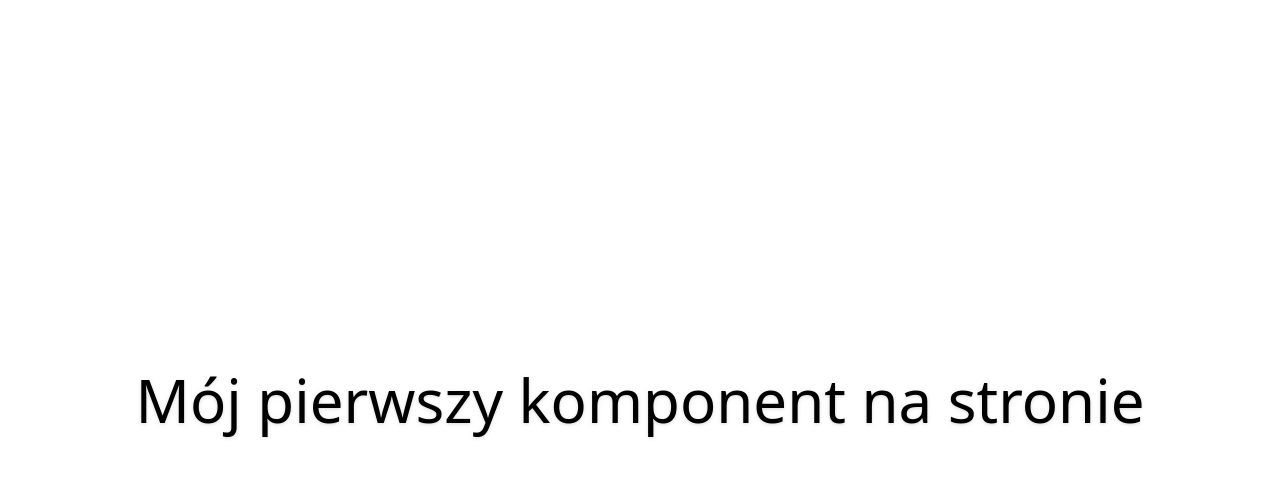
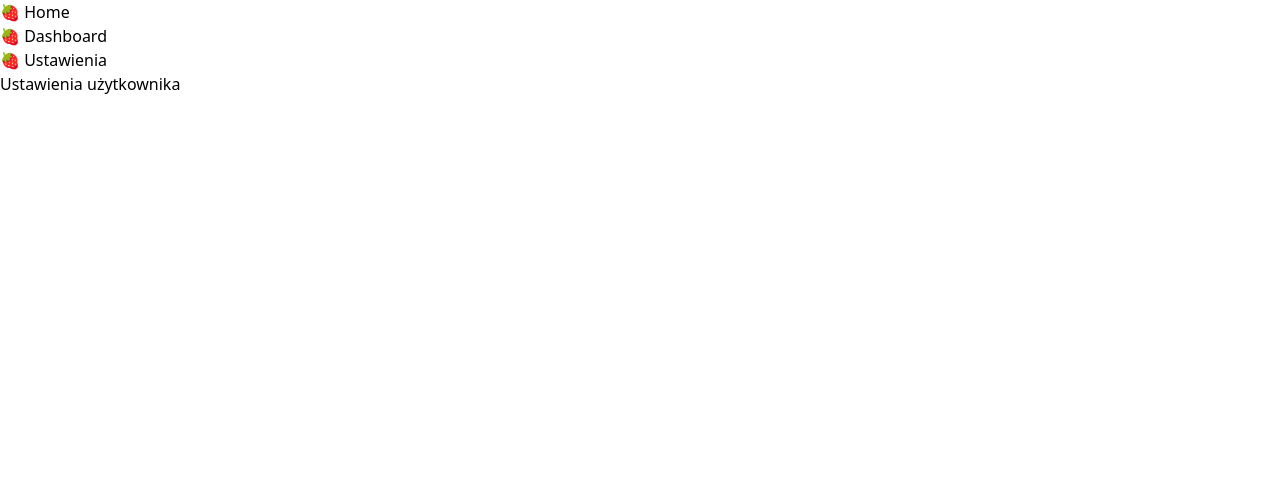
Before and after one commit to patrykgacek/sparly, a React (Create React App) app: page /settings in a window 1280 px wide. Shown: the top 478 px of the page. Built offline with nearby package versions, Linux system fonts and the light colour scheme.

Commit message:
dodanie react-router i przygotowanie szablonu aplikacji

```diff
--- a/package.json
+++ b/package.json
@@ -11,6 +11,7 @@
     "firebase": "^9.2.0",
     "react": "^17.0.2",
     "react-dom": "^17.0.2",
+    "react-router-dom": "^6.0.2",
     "react-scripts": "4.0.3",
     "web-vitals": "^1.0.1"
   },
--- a/src/App.js
+++ b/src/App.js
@@ -1,12 +1,21 @@
 //import TestRejestracji from './roboczy/testRejestracjiFirebase'
+
+import { Routes, Route } from "react-router"
+import Home from "./pages/Home"
+import Inny from "./roboczy/Inny"
+import App2 from "./roboczy/App/App"
+import Dashboard from "./pages/Dashboard"
+import Settings from "./pages/Settings"
 
 const App = () => {
     return (
-        <div>
-            <div className="container antialiased mx-auto filter drop-shadow md:text-3xl lg:text-6xl h-screen flex flex-wrap justify-center items-center">
-                <p>Mój pierwszy komponent na stronie</p>
-            </div>
-        </div>
+        <Routes>
+            <Route path='/' element={ <Home /> } />
+            <Route path='app' element={ <App2 /> } />
+            <Route path='inny' element={ <Inny /> } />
+            <Route path='dashboard' element={ <Dashboard /> } />
+            <Route path='settings' element={ <Settings /> } />
+        </Routes>
     )
 }
 
--- /dev/null
+++ b/src/components/Layout.js
@@ -0,0 +1,14 @@
+import Navigation from "./Navigation";
+
+const Layout = ({ children }) => {
+    return (
+        <>
+            <Navigation />
+            <main>
+                { children }
+            </main>
+        </>
+    )
+}
+
+export default Layout;
--- /dev/null
+++ b/src/components/Navigation.js
@@ -0,0 +1,13 @@
+import { Link } from "react-router-dom";
+
+const Navigation = () => {
+    return (
+        <ul>
+            <li><Link to='/'>🍓 Home</Link></li>
+            <li><Link to='/dashboard'>🍓 Dashboard</Link></li>
+            <li><Link to='/settings'>🍓 Ustawienia </Link></li>
+        </ul>
+    )
+}
+
+export default Navigation;
--- a/src/index.js
+++ b/src/index.js
@@ -2,12 +2,15 @@ import React from 'react'
 import ReactDOM from 'react-dom'
 import './index.css'
 // import App from './roboczy/App/App';
+import { BrowserRouter } from "react-router-dom";
 import App from './App'
 import reportWebVitals from './reportWebVitals'
 
 ReactDOM.render(
   <React.StrictMode>
-    <App />
+    <BrowserRouter>
+      <App />
+    </BrowserRouter>
   </React.StrictMode>,
   document.getElementById('root')
 );
--- /dev/null
+++ b/src/pages/Dashboard.js
@@ -0,0 +1,11 @@
+import Layout from "../components/Layout";
+
+const Dashboard = () => {
+    return (
+        <Layout>
+            <div>Panel główny</div>
+        </Layout>
+    )
+}
+
+export default Dashboard;
--- /dev/null
+++ b/src/pages/Home.js
@@ -0,0 +1,20 @@
+import { Link } from "react-router-dom"
+
+const Home = () => {
+    return (
+        <div>
+            <div className="container antialiased mx-auto filter drop-shadow h-screen flex flex-wrap justify-center items-center">
+                <div>
+                    <p className="md:text-3xl lg:text-6xl pb-4">Landing Page</p>
+                    <ul>
+                        <li><Link to='app'>🍓 Domyślna strona React</Link></li>
+                        <li><Link to='inny'>🍓 Jakiś inny komponent na stronie</Link></li>
+                        <li><Link to='dashboard'>🍓 Główna aplikacja</Link></li>
+                    </ul>
+                </div>
+            </div>
+        </div>
+    )
+}
+
+export default Home
--- /dev/null
+++ b/src/pages/Settings.js
@@ -0,0 +1,11 @@
+import Layout from "../components/Layout";
+
+const Settings = () => {
+    return (
+        <Layout>
+            <div>Ustawienia użytkownika</div>
+        </Layout>
+    )
+}
+
+export default Settings;
--- a/src/roboczy/App/App.js
+++ b/src/roboczy/App/App.js
@@ -1,9 +1,11 @@
 import logo from './logo.svg';
 import './App.css';
+import { Link } from 'react-router-dom';
 
 function App() {
   return (
     <div className="App">
+      <Link to='/'>Powrót do głównej</Link>
       <header className="App-header">
         <img src={logo} className="App-logo" alt="logo" />
         <p>
--- /dev/null
+++ b/src/roboczy/Inny.js
@@ -0,0 +1,16 @@
+import { Link } from "react-router-dom"
+
+const Inny = () => {
+    return (
+        <div>
+            <div className="container antialiased mx-auto filter drop-shadow h-screen flex flex-wrap justify-center items-center">
+                <div>
+                    <p className="md:text-3xl lg:text-6xl">Mój inny komponent na stronie</p>
+                    <Link to='/'>Home</Link>
+                </div>
+            </div>
+        </div>
+    )
+}
+
+export default Inny
```
Also changed, not shown: 1 other file (tests, documents, lock files or other folders).
